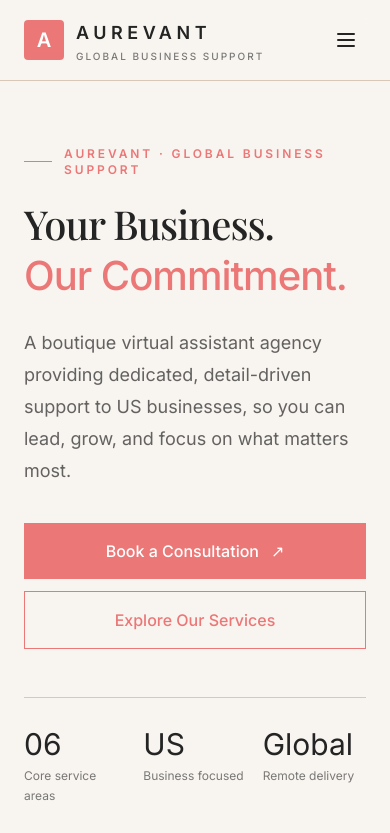
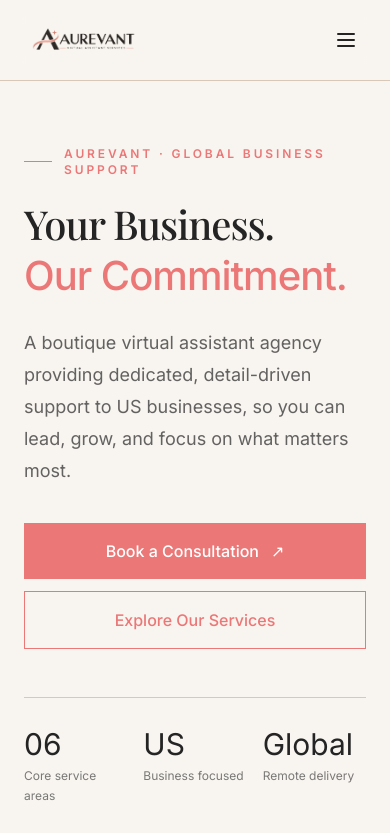
Before and after one commit to ivydachaibaligya-dot/Website, a Next.js app: page / in a window 390 px wide. Shown: the top 833 px of the page. Built offline with nearby package versions, Linux system fonts and the light colour scheme.

Commit message:
Use uploaded AUREVANT logo image in responsive header

```diff
--- a/src/components/brand/Logo.tsx
+++ b/src/components/brand/Logo.tsx
@@ -1,3 +1,4 @@
+import Image from 'next/image';
 import Link from 'next/link';
 
 type LogoProps = {
@@ -5,20 +6,17 @@ type LogoProps = {
 };
 
 export default function Logo({ variant = 'dark' }: LogoProps) {
-  const wordmarkColor = variant === 'dark' ? 'text-charcoal' : 'text-warm-ivory';
-  const descriptorColor = variant === 'dark' ? 'text-charcoal/60' : 'text-warm-ivory/60';
-
   return (
-    <Link href="/" className="flex items-center space-x-3" aria-label="AUREVANT home">
-      <div className="w-10 h-10 bg-coral-pink rounded-sm flex items-center justify-center">
-        <span className="text-white font-serif font-semibold text-xl">A</span>
-      </div>
-      <div className="flex flex-col leading-none">
-        <span className={`text-lg font-semibold tracking-[0.25em] ${wordmarkColor}`}>AUREVANT</span>
-        <span className={`text-[10px] font-medium tracking-[0.2em] uppercase mt-1 ${descriptorColor}`}>
-          Global Business Support
-        </span>
-      </div>
+    <Link href="/" className="flex shrink-0 items-center" aria-label="AUREVANT home">
+      <Image
+        src="/images/Aurevant%20Virtual%20Assistant%20Services%20Logo.png"
+        alt="AUREVANT Virtual Assistant Services"
+        width={2048}
+        height={682}
+        priority
+        sizes="(max-width: 640px) 42vw, (max-width: 1024px) 190px, 230px"
+        className="h-10 w-auto max-w-[48vw] object-contain object-left sm:h-11 lg:h-12"
+      />
     </Link>
   );
 }
```
